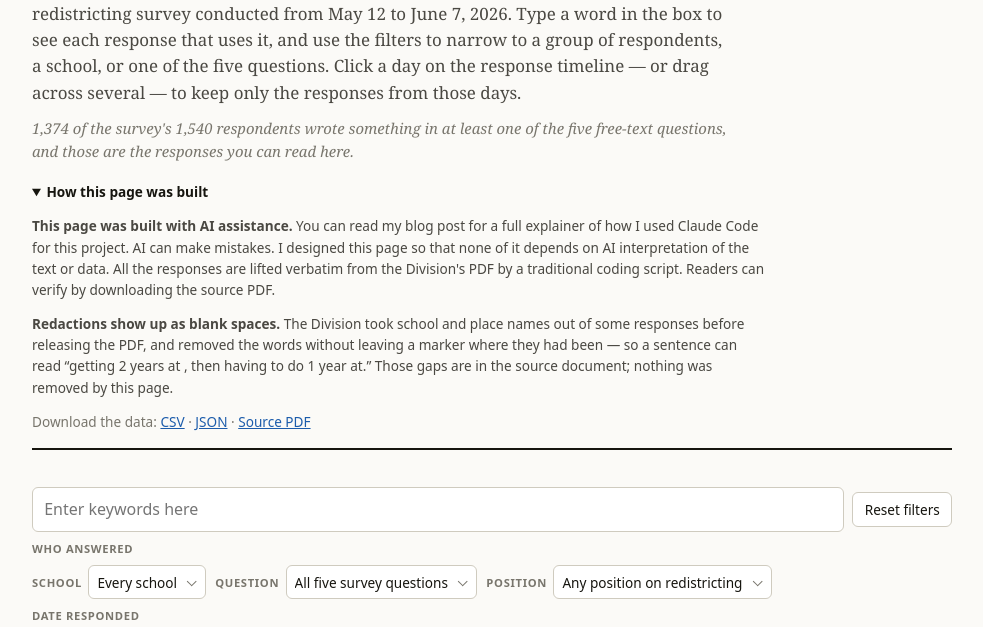
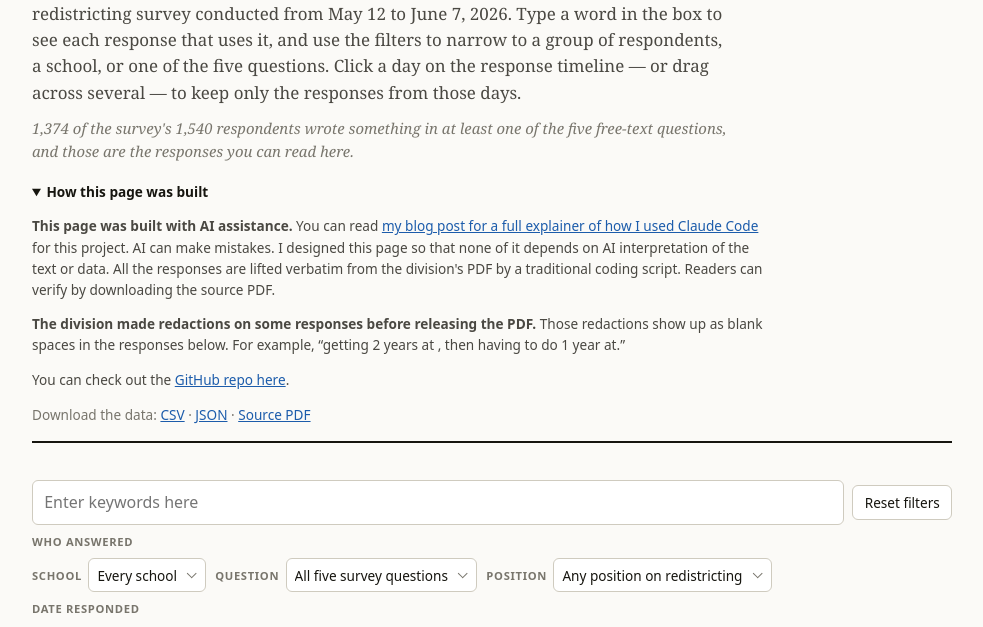
Before and after one commit to gam32bit/redistricting, a plain HTML site: page site/explorer.html in a window 1280 px wide. Both pictures are taken after a click on the heading "How this page was built". Shown: the part 170-797 px from the top of the page, without its empty margins (148-1131 px from the left). Drawn offline with Linux system fonts and the light colour scheme.

Commit message:
Reword the redactions note and link out from the explainer
Lowercase "division", simplify the redactions paragraph, and link the
blog post and the GitHub repo from "How this page was built".

Co-Authored-By: Claude Opus 5 <noreply@anthropic.com>
Claude-Session: https://claude.ai/code/session_01K19Fx4WY7HQftPffmmkBCa

```diff
--- a/site/explorer.html
+++ b/site/explorer.html
@@ -275,18 +275,23 @@
     <details class="method" id="how-it-works">
       <summary>How this page was built</summary>
       <p>
-        <strong>This page was built with AI assistance.</strong> You can read my blog post for
-        a full explainer of how I used Claude Code for this project. AI can make mistakes. I
+        <strong>This page was built with AI assistance.</strong> You can read
+        <a href="https://jwcaterine.com/blog/2026-08-17-i-made-the-wjcc-redistricting-survey-searchable/"
+           target="_blank" rel="noopener">my blog post for a full explainer of how I used Claude
+        Code</a> for this project. AI can make mistakes. I
         designed this page so that none of it depends on AI interpretation of the text or data.
-        All the responses are lifted verbatim from the Division's PDF by a traditional coding
+        All the responses are lifted verbatim from the division's PDF by a traditional coding
         script. Readers can verify by downloading the source PDF.
       </p>
       <p>
-        <strong>Redactions show up as blank spaces.</strong> The Division took school and place
-        names out of some responses before releasing the PDF, and removed the words without
-        leaving a marker where they had been — so a sentence can read “getting 2 years at ,
-        then having to do 1 year at.” Those gaps are in the source document; nothing was
-        removed by this page.
+        <strong>The division made redactions on some responses before releasing the
+        PDF.</strong> Those redactions show up as blank spaces in the responses below. For
+        example, “getting 2 years at , then having to do 1 year at.”
+      </p>
+      <p>
+        You can check out the
+        <a href="https://github.com/gam32bit/redistricting"
+           target="_blank" rel="noopener">GitHub repo here</a>.
       </p>
     </details>
 
```
